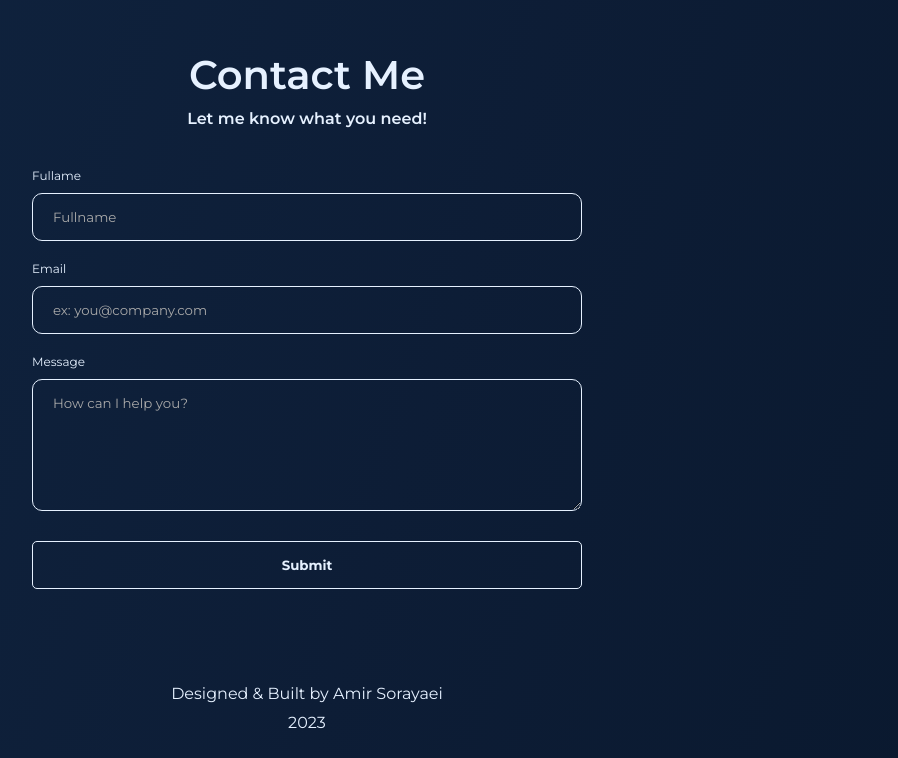
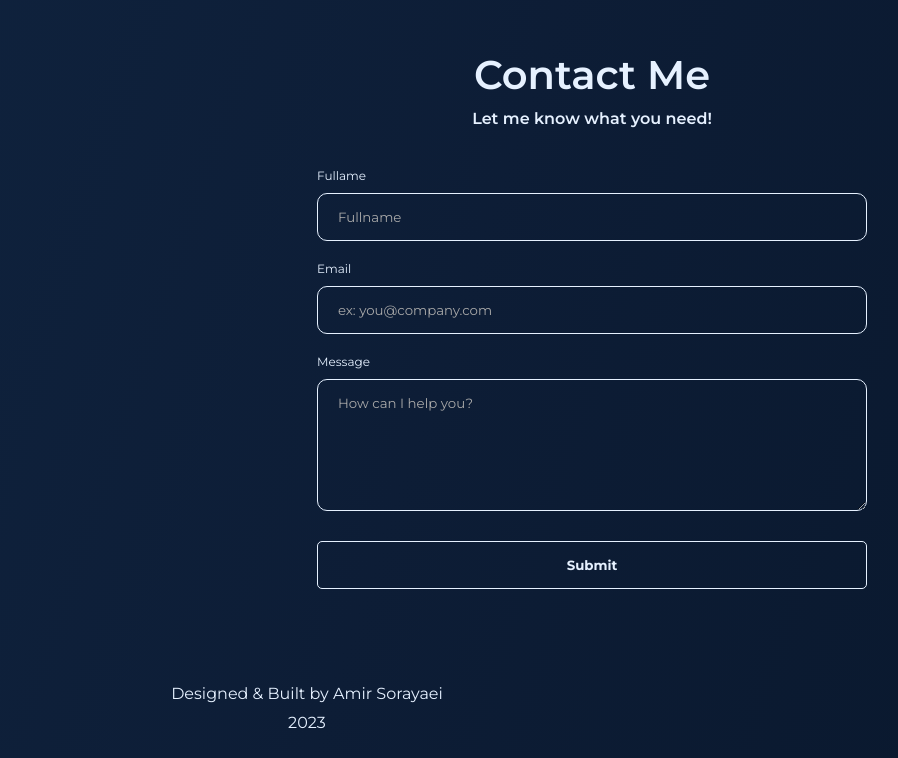
Before and after one commit to amirsorayaei/amirsorayaei.github.io, a Next.js app: page / in a window 1280 px wide. Shown: the part 3119-3877 px from the top of the page, without its empty margins (333-1231 px from the left). Built offline with nearby package versions, Linux system fonts and the light colour scheme.

Commit message:
fix: made contact page as inside the main tag

```diff
--- a/app/global.scss
+++ b/app/global.scss
@@ -60,6 +60,10 @@ p {
 
   @media (max-width: 768px) {
     padding: 0 20px;
+  }
+
+  @media (max-width: 1200px) {
+    justify-content: center;
   }
 }
 
--- a/app/page.tsx
+++ b/app/page.tsx
@@ -6,7 +6,6 @@ import "@/app/root.scss";
 
 import Header from "@/src/components/Header";
 import Sidebar from "@/src/components/Siderbar";
-import Contact from "@/src/content/Contact";
 import SidebarMenu from "@/src/components/SidebarMenu";
 import { SidebarProvider } from "@/src/contexts/SidebarContext";
 
@@ -17,7 +16,6 @@ const Home = () => {
         <Header />
         <SidebarMenu />
         <Main />
-        <Contact />
         <Sidebar orientation="left" />
         <Sidebar orientation="right" />
         <Footer />
--- a/package.json
+++ b/package.json
@@ -1,6 +1,6 @@
 {
   "name": "portfolio",
-  "version": "1.3.1",
+  "version": "1.3.2",
   "private": true,
   "scripts": {
     "dev": "next dev",
--- a/src/content/Contact/index.module.scss
+++ b/src/content/Contact/index.module.scss
@@ -1,5 +1,8 @@
-.wrapper {
+.container {
   min-height: 85vh !important;
+
+  .contentWrapper {
+    flex: 0.5;
     max-width: 550px;
 
     h1,
@@ -70,3 +73,10 @@
       }
     }
   }
+
+  @media (max-width: 1200px) {
+    .contentWrapper {
+      flex: 1;
+    }
+  }
+}
--- a/src/content/Contact/index.tsx
+++ b/src/content/Contact/index.tsx
@@ -104,8 +104,8 @@ const Contact = () => {
   };
 
   return (
-    <div id="contact" className={`page-container ${styles.wrapper}`}>
-      {renderContent()}
+    <div id="contact" className={`page-container ${styles.container}`}>
+      <div className={styles.contentWrapper}>{renderContent()}</div>
     </div>
   );
 };
--- a/src/content/Experiences/index.module.scss
+++ b/src/content/Experiences/index.module.scss
@@ -101,6 +101,8 @@ $date-width: 150px;
   }
 
   @media (min-width: 768px) and (max-width: 1200px) {
+    justify-content: flex-end !important;
+
     .listWrapper {
       flex: 0.8;
     }
--- a/src/content/Main/index.tsx
+++ b/src/content/Main/index.tsx
@@ -3,6 +3,7 @@ import React from "react";
 import About from "../About";
 import Title from "../Title";
 import Experiences from "../Experiences";
+import Contact from "../Contact";
 
 const Main = () => {
   return (
@@ -10,6 +11,7 @@ const Main = () => {
       <Title />
       <About />
       <Experiences />
+      <Contact />
     </main>
   );
 };
```
Lines whose indentation alone changed are shown as unchanged.
